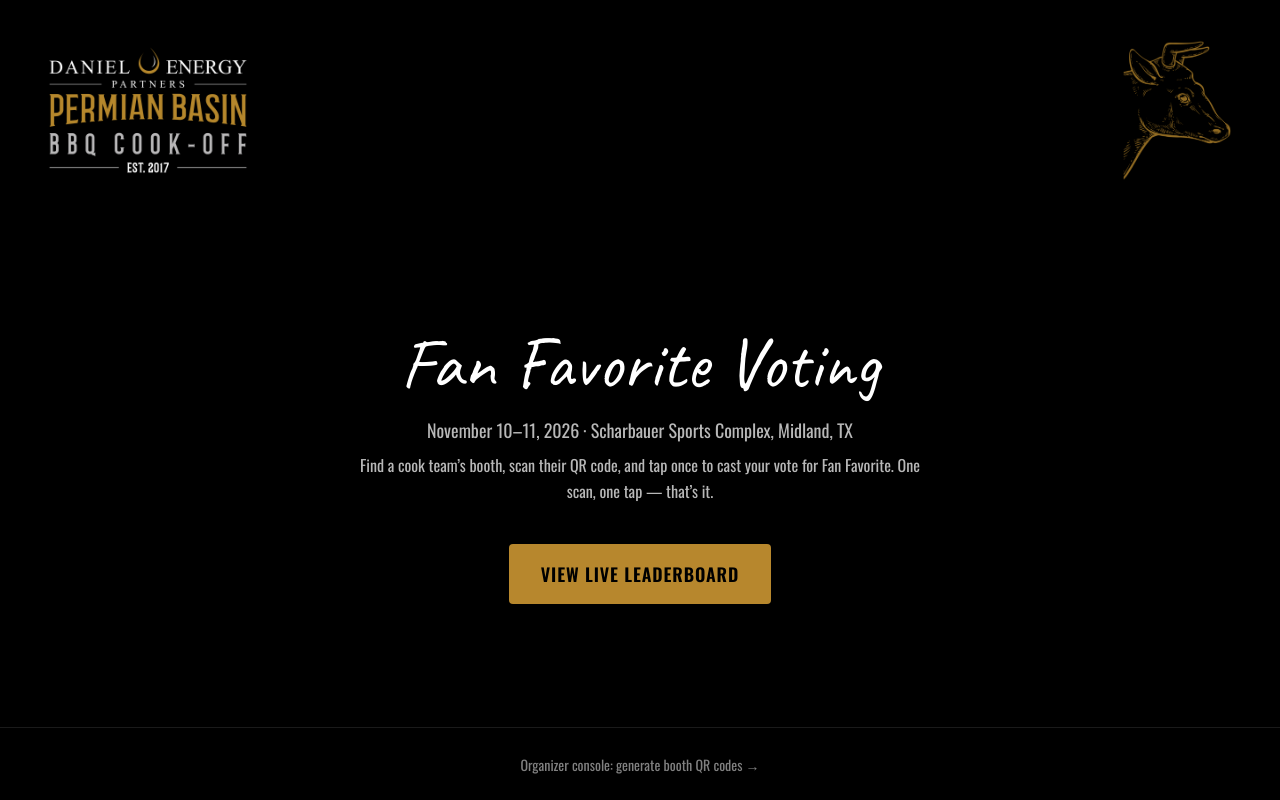
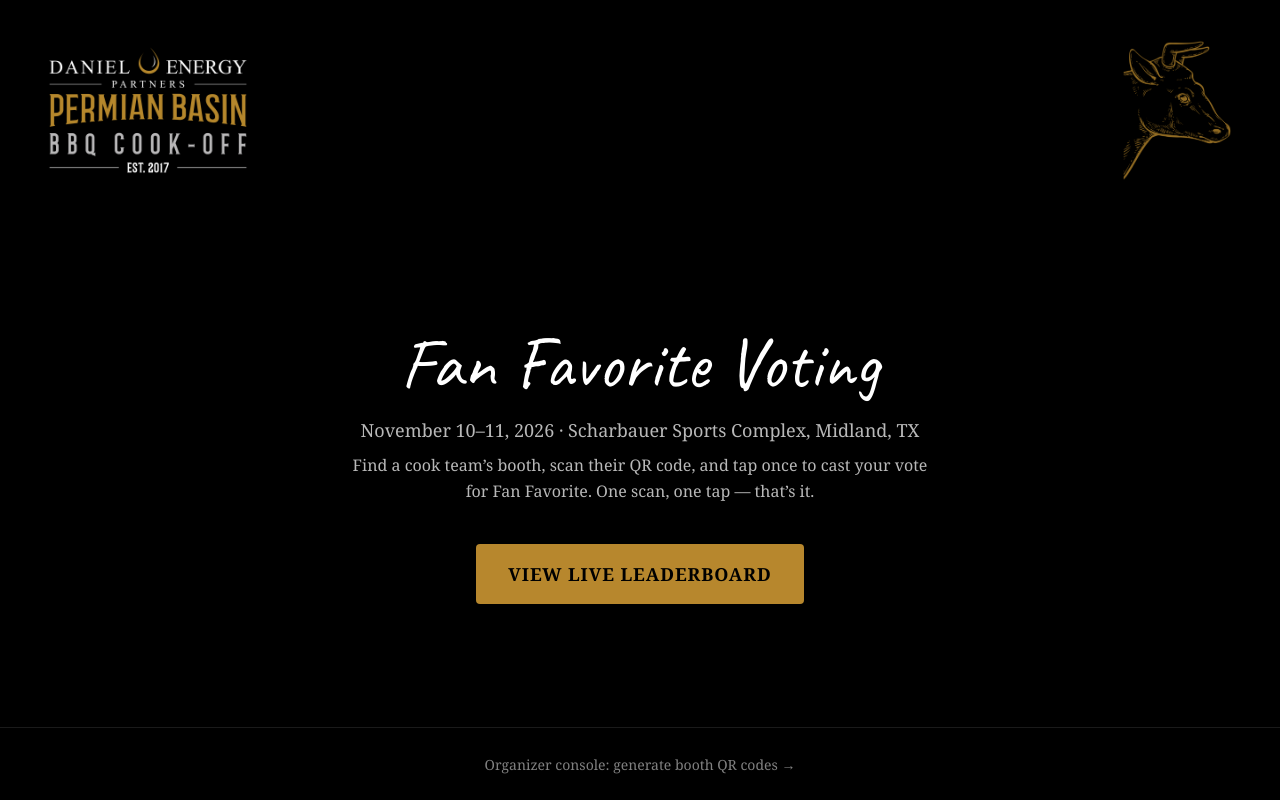
Before and after one commit to UprightDigital/dep-bbq-fan-favorite, a Next.js app: page / in a window 1280 px wide. Built offline with nearby package versions, Linux system fonts and the light colour scheme; a web font is replaced by a local one.

Commit message:
Fix body font to Georgia per brand spec

```diff
--- a/src/app/globals.css
+++ b/src/app/globals.css
@@ -20,11 +20,13 @@
   --font-display: var(--font-display);
   --font-condensed: var(--font-condensed);
   --font-script: var(--font-script);
+  --font-body: Georgia, "Times New Roman", serif;
 }
 
 body {
   background: var(--bbq-black);
   color: var(--bbq-white);
+  font-family: var(--font-body);
 }
 
 .bg-brand-hero {
--- a/src/app/layout.tsx
+++ b/src/app/layout.tsx
@@ -34,7 +34,7 @@ export default function RootLayout({
       lang="en"
       className={`${rye.variable} ${oswald.variable} ${caveat.variable} h-full`}
     >
-      <body className="min-h-full flex flex-col bg-bbq-black text-bbq-white font-condensed antialiased">
+      <body className="min-h-full flex flex-col bg-bbq-black text-bbq-white font-body antialiased">
         {children}
       </body>
     </html>
```
